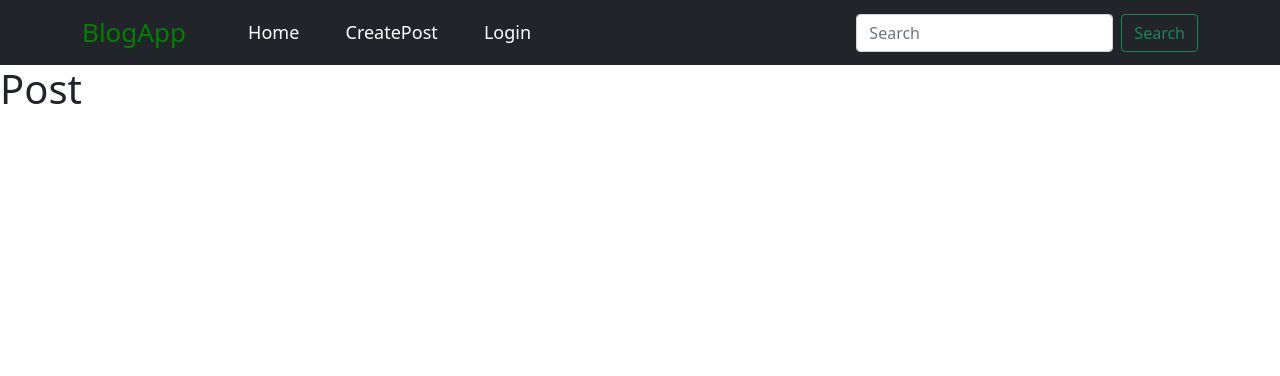
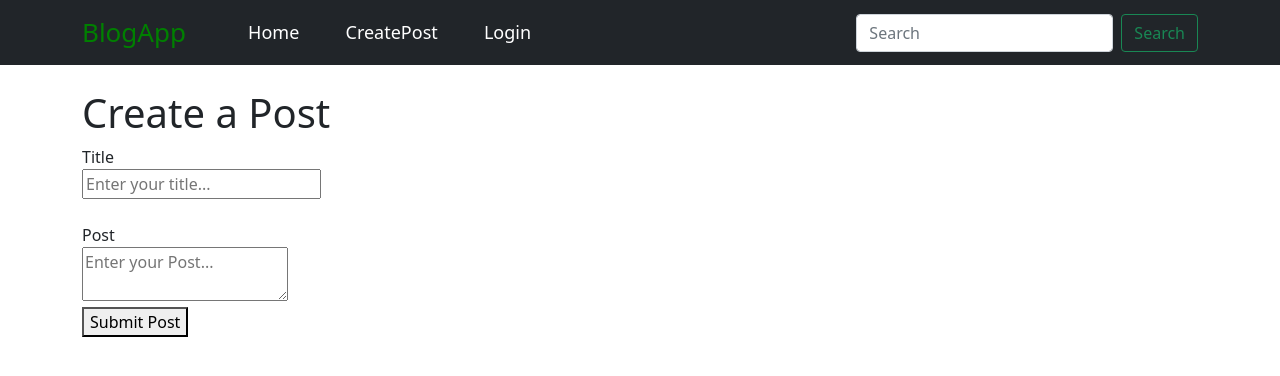
Before and after one commit to Tausif4171/Blog-App, a React (Create React App) app: page /createpost in a window 1280 px wide. Shown: the top 376 px of the page. Built offline with nearby package versions, Linux system fonts and the light colour scheme.

Commit message:
CreatePost page form and state created

```diff
--- a/src/pages/createpost.js
+++ b/src/pages/createpost.js
@@ -1,9 +1,31 @@
-import React from 'react';
+import React, { useState } from 'react';
 
 const CreatePost = () => {
+    const [title, setTitle] = useState("");
+    const [post, setPost] = useState("");
     return (
+        <div className='container' style={{marginTop:24}}>
+
         <div>
-            <h1>Post</h1>
+            <h1>Create a Post</h1>
+            <div>
+                <label>Title</label><br />
+                <input placeholder='Enter your title...' onChange={(e) =>{
+                   setTitle(e.target.value);
+                }} />
+            </div><br />
+            <div>
+                <label>Post</label><br />
+                <textarea placeholder='Enter your Post...' onChange={(e) =>{
+                   setPost(e.target.value);
+                }}/>
+            </div>
+        </div>
+
+        <div>
+            <button>Submit Post</button>
+        </div>
+
         </div>
     );
 };
```
